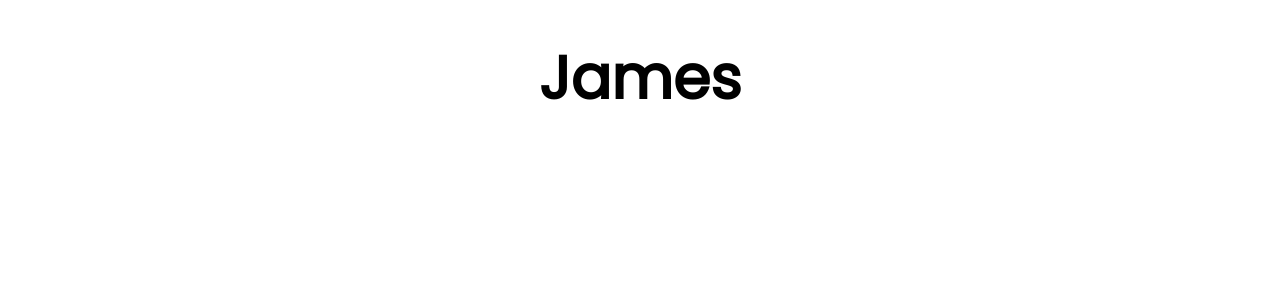
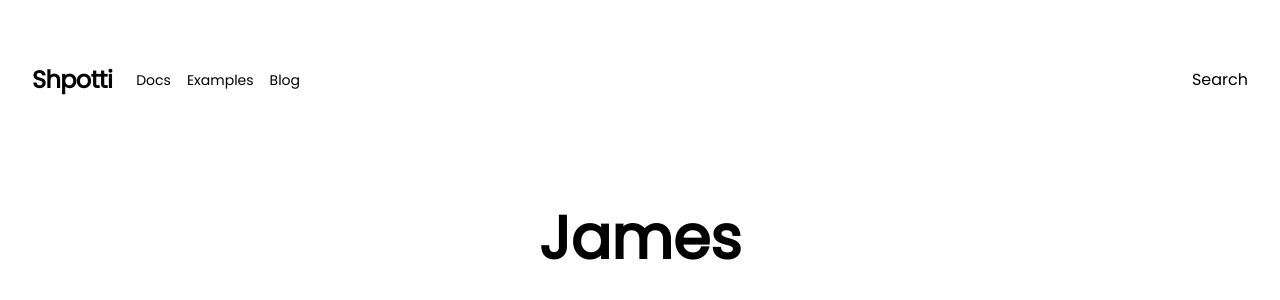
Before and after one commit to MaximilianHagelstam/shpotti, a Next.js app: page / in a window 1280 px wide. Shown: the top 300 px of the page. Built offline with nearby package versions, Linux system fonts and the light colour scheme.

Commit message:
Setup Header with Tailwind

```diff
--- /dev/null
+++ b/src/components/Header/index.tsx
@@ -0,0 +1,46 @@
+const Header = () => {
+  return (
+    <nav className="flex items-center justify-between flex-wrap py-16 px-8">
+      <div className="flex items-center flex-shrink-0 mr-6">
+        <span className="font-semibold text-2xl tracking-tight">Shpotti</span>
+      </div>
+      <div className="block lg:hidden">
+        <button className="flex items-center px-3 py-2 border rounded text-teal-200 border-teal-400 hover:text-white hover:border-white">
+          <svg
+            className="fill-current h-3 w-3"
+            viewBox="0 0 20 20"
+            xmlns="http://www.w3.org/2000/svg"
+          >
+            <title>Menu</title>
+            <path d="M0 3h20v2H0V3zm0 6h20v2H0V9zm0 6h20v2H0v-2z" />
+          </svg>
+        </button>
+      </div>
+      <div className="w-full block flex-grow lg:flex lg:items-center lg:w-auto">
+        <div className="text-sm lg:flex-grow">
+          <a
+            href="#responsive-header"
+            className="block mt-4 lg:inline-block lg:mt-0 text-teal-200 hover:text-white mr-4"
+          >
+            Docs
+          </a>
+          <a
+            href="#responsive-header"
+            className="block mt-4 lg:inline-block lg:mt-0 text-teal-200 hover:text-white mr-4"
+          >
+            Examples
+          </a>
+          <a
+            href="#responsive-header"
+            className="block mt-4 lg:inline-block lg:mt-0 text-teal-200 hover:text-white"
+          >
+            Blog
+          </a>
+        </div>
+        <div>Search</div>
+      </div>
+    </nav>
+  );
+};
+
+export default Header;
--- a/src/pages/index.tsx
+++ b/src/pages/index.tsx
@@ -1,7 +1,13 @@
 import type { NextPage } from "next";
+import Header from "../components/Header";
 
 const Home: NextPage = () => {
-  return <h1 className="text-6xl font-bold text-center py-12">James</h1>;
+  return (
+    <>
+      <Header />
+      <h1 className="text-6xl font-bold text-center py-12">James</h1>
+    </>
+  );
 };
 
 export default Home;
--- a/tailwind.config.js
+++ b/tailwind.config.js
@@ -4,6 +4,9 @@ module.exports = {
     content: ["./src/**/*.tsx", "./public/index.html"],
   },
   theme: {
+    colors: {
+      brand: "#df4716",
+    },
     extend: {
       fontFamily: {
         sans: ["Poppins"],
```
